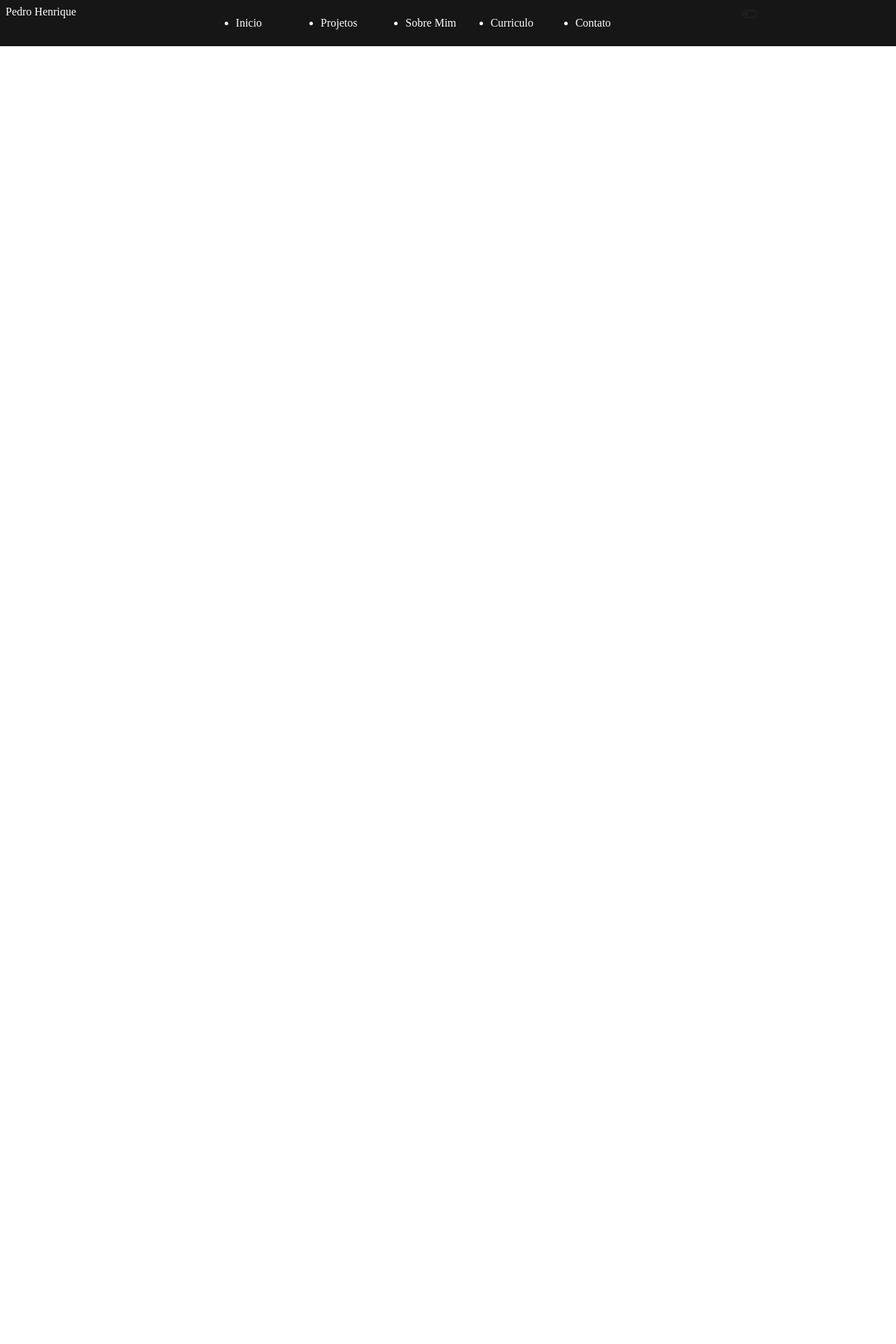
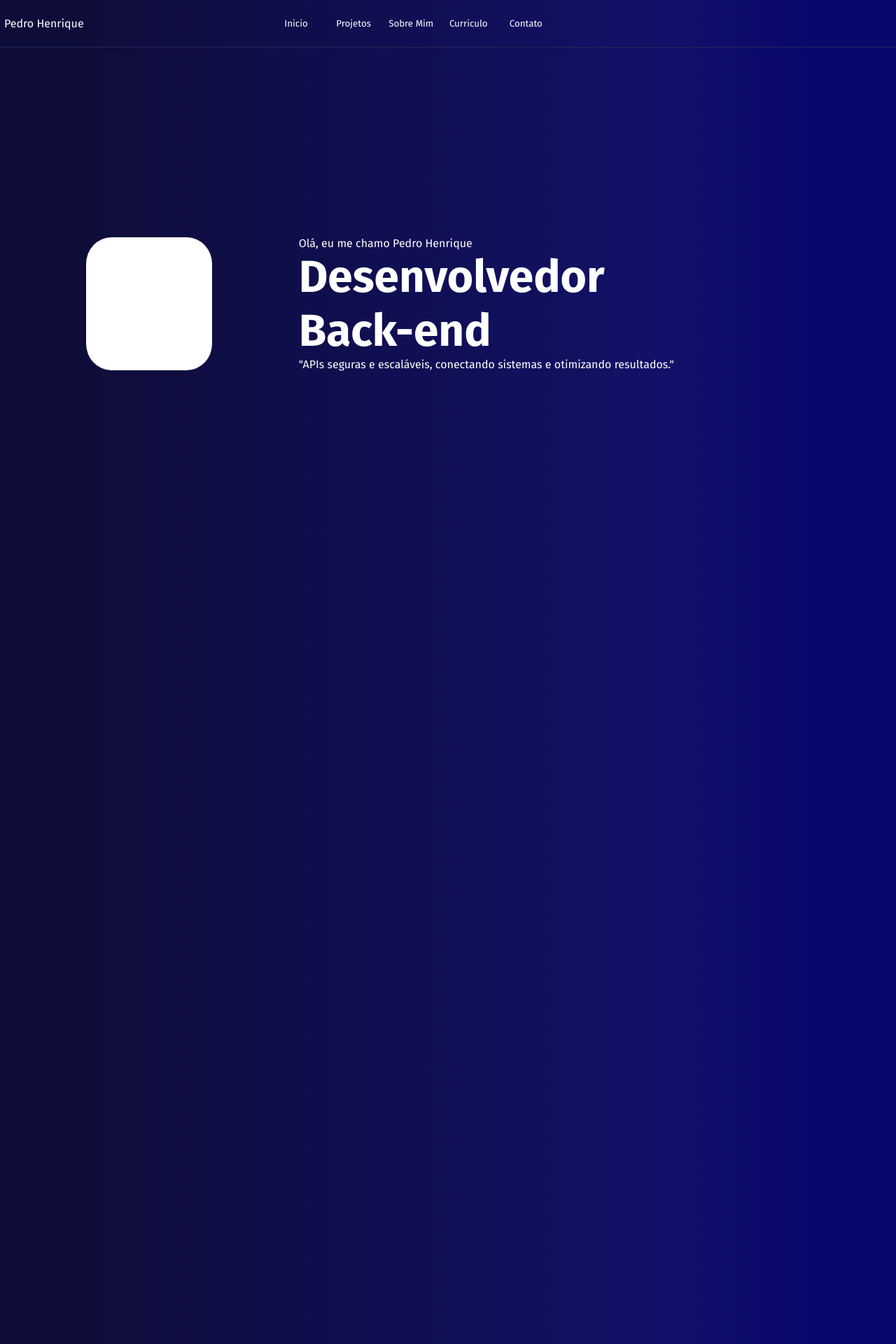
Before and after one commit to PedroHenriqueph7/meu_portfolio, a PHP site: page / in a window 1280 px wide. Shown: the top 1920 px of the page at 70% size. Before the commit the page ends 66 px from the top, so only its background shows below. Run offline with PHP 8.4, Linux system fonts and the light colour scheme.

Commit message:
feat: Inserir pagina de inicio

```diff
--- a/css/style.css
+++ b/css/style.css
@@ -1,3 +1,5 @@
+@import url('https://fonts.googleapis.com/css2?family=Cabin:ital,wght@0,400..700;1,400..700&family=Fira+Sans:ital,wght@0,100;0,200;0,300;0,400;0,500;0,600;0,700;0,800;0,900;1,100;1,200;1,300;1,400;1,500;1,600;1,700;1,800;1,900&family=Inter:ital,opsz,wght@0,14..32,100..900;1,14..32,100..900&display=swap');
+
 *{
     margin: 0px;
     padding: 0px;
@@ -5,13 +7,13 @@
 }
 
 :root {
-    --cor_principal_site: #171616;
-    --cor_fonte_destaque_site: #00B389;
+    --cor_principal_site: ;
+    --cor_fonte_destaque_site: #ffffff;
     --cor_botao_visualizar_projeto_github: #0066CC;
     --cor_icones: #ffffff;
     --cor_fonte_principal_site: #ffffff;
-    --fonte_familia_site: "Roboto", sans-serif;
-    --fonte_tamanho_h1: 2.5em;
+    --fonte_familia_site: "Fira Sans", sans-serif;
+    --fonte_tamanho_h1: 4em;
     --fonte_tamanho_h2: 2em;
     --fonte_tamanho_paragrafos: 1em;
     --espacamento_entre_linhas_paragrafos: 1.8em;
@@ -20,28 +22,112 @@
 body {
     display: grid;
     grid-template-columns: 1fr;
-    grid-template-rows: 1fr 5fr;
+    grid-template-rows: 1fr 46fr;
+     background: linear-gradient(90deg, #0e0d3a 10%, #111169 75%, #08076b 90%);
 }
 
 #cabecalho_principal_desktop {
-    background-color: var(--cor_principal_site);
+
     display: grid;
-    grid-template-columns: 1fr 3fr 1fr;
-    gap: 100px;
-    padding: 8px;
+    grid-template-columns: 2fr 6fr;
+    gap: 80px;
+    padding: 6px;
     color: var(--cor_fonte_principal_site);
+    place-items: center start;
+    border-bottom: 1px solid rgb(33, 37, 87);
 }
 
+#logo {
+    font-family: var(--fonte_familia_site);
+}
 #menu_principal_desktop {
     display: grid;
     grid-template-columns: 1fr;
-    padding: 8px;
+    place-items: center start;
 }
 
 #lista_menus {
     display: grid;
     grid-template-columns: 1fr 1fr 1fr 1fr 1fr;
+    list-style: none;
+    place-items: center;
+    gap: 2px;
+}
+
+.botoes {
     padding: 8px;
+    border-radius: 5px;
+    border: none;
+    background-color: transparent;
+    font-family: var(--fonte_familia_site);
     color: var(--cor_fonte_principal_site);
-     font-style: none;
+    cursor: pointer;
 }
+.botoes:hover {
+    background-color: #2c29da;
+    color: #ffffff;
+}
+
+#conteudo_principal_desktop {
+}
+#inicio {
+    display: grid;
+    grid-template-columns: 1.5fr 3fr;
+    height: 91.5vh;
+}
+
+#imagem_principal_desktop {
+    display: grid;
+    place-items: center;
+}
+
+#fundo_imagem_desktop {
+    background-color: rgb(255, 255, 255);
+    height: 190px;
+    width: 180px;
+    border-radius: 20%;
+}
+
+#apresentacao_desktop {
+    display: grid;
+    place-items: center start;
+}
+
+#apresentacao p {
+    color: var(--cor_fonte_principal_site);
+    font-family: var(--fonte_familia_site);
+}
+
+#apresentacao h1 {
+    color: var(--cor_fonte_principal_site);
+    font-size: var(--fonte_tamanho_h1);
+    font-family: var(--fonte_familia_site);
+    width: 500px;
+}
+
+/* Pagina Projetos */
+
+#projetos {
+    display: grid;
+    height: 100vh;
+}
+
+/* Pagina Tecnologias */
+#tecnologias {
+    display: grid;
+    height: 100vh;
+}
+
+/* Pagina Sobre mim */
+#sobre {
+    display: grid;
+    height: 100vh;
+}
+
+/* Rodapé */
+
+#rodape {
+    display: grid;
+    height: 20vh;
+    background-color: #090822;
+}
--- a/index.html
+++ b/index.html
@@ -10,29 +10,50 @@
 
     <header id="cabecalho_principal_desktop">
 
-        <div id="logo">Pedro Henrique</div>
+        <div id="logo"><p>Pedro Henrique</p></div>
 
         <nav id="menu_principal_desktop">
 
             <ul id="lista_menus">
 
-                <li class="menus">Inicio</li>
-                <li class="menus">Projetos</li>
-                <li class="menus">Sobre Mim</li>
-                <li class="menus">Curriculo</li>
-                <li class="menus">Contato</li>
+                <li class="menus"><a href=""></a><button class="botoes">Inicio</button></li>
+                <li class="menus"><a href=""></a><button class="botoes">Projetos</button></li>
+                <li class="menus"><a href=""></a><button class="botoes">Sobre Mim</button></li>
+                <li class="menus"><a href=""></a><button class="botoes">Curriculo</button></li>
+                <li class="menus"><a href=""></a><button class="botoes">Contato</button></li>
 
             </ul>
 
         </nav>
 
-        <div id="botao_alterar_tema_pagina">
-            <svg xmlns="http://www.w3.org/2000/svg" height="24px" viewBox="0 -960 960 960" width="24px" fill="#1f1f1f"><path d="M280-240q-100 0-170-70T40-480q0-100 70-170t170-70h400q100 0 170 70t70 170q0 100-70 170t-170 70H280Zm0-80h400q66 0 113-47t47-113q0-66-47-113t-113-47H280q-66 0-113 47t-47 113q0 66 47 113t113 47Zm0-40q50 0 85-35t35-85q0-50-35-85t-85-35q-50 0-85 35t-35 85q0 50 35 85t85 35Zm200-120Z"/></svg>
-        </div>
-
     </header>
 
-    <main></main>
-    <footer></footer>
+    <main id="conteudo_principal_desktop">
+
+        <section id="inicio">
+
+            <section id="imagem_principal_desktop">
+                <figure id="fundo_imagem_desktop"></figure>
+             </section>
+
+            <section id="apresentacao_desktop">
+
+                <div id="apresentacao">
+                    <p>Olá, eu me chamo Pedro Henrique</p>
+                    <h1>Desenvolvedor Back-end</h1>
+                    <p>"APIs seguras e escaláveis, conectando sistemas e otimizando resultados."</p>
+                </div>
+
+            </section>
+        </section>
+
+        <section id="projetos"></section>
+
+        <section id="tecnologias"></section>
+
+        <section id="sobre"></section>
+
+    </main>
+    <footer id="rodape"></footer>
 </body>
 </html>
```
